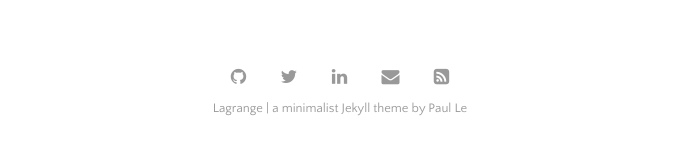
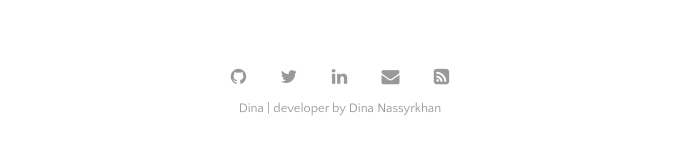
Before and after one commit to ndina/ndina.github.io, a Jekyll site: the page built from index.html, in a window 1280 px wide and 900 px high, scrolled down 2243 px. Shown: the part 746-897 px from the top of the window, without its empty margins (300-979 px from the left). Built offline with Jekyll 4.4.1, drawn with Linux system fonts in a browser that asks for light colours; the list of posts is cut into pages by our own code; some of the changed text lies outside the part shown.

Commit message:
modify config yml

```diff
--- a/_config.yml
+++ b/_config.yml
@@ -20,9 +20,9 @@ permalink:           /:title
 plugins:             [jekyll-paginate, jekyll-sitemap, jekyll-feed, jekyll-seo-tag]
 
 # Customise atom feed settings (this is where Jekyll-Feed gets configuration information)
-title:		           'Lagrange'
-description:	       'a minimalist Jekyll theme'
-author:              'Paul Le'
+title:		           'Dina'
+description:	       'developer'
+author:              'Dina Nassyrkhan'
 
 # RSS 2.0 can be used instead of Atom by uncommenting following two lines
 #feed:
```
